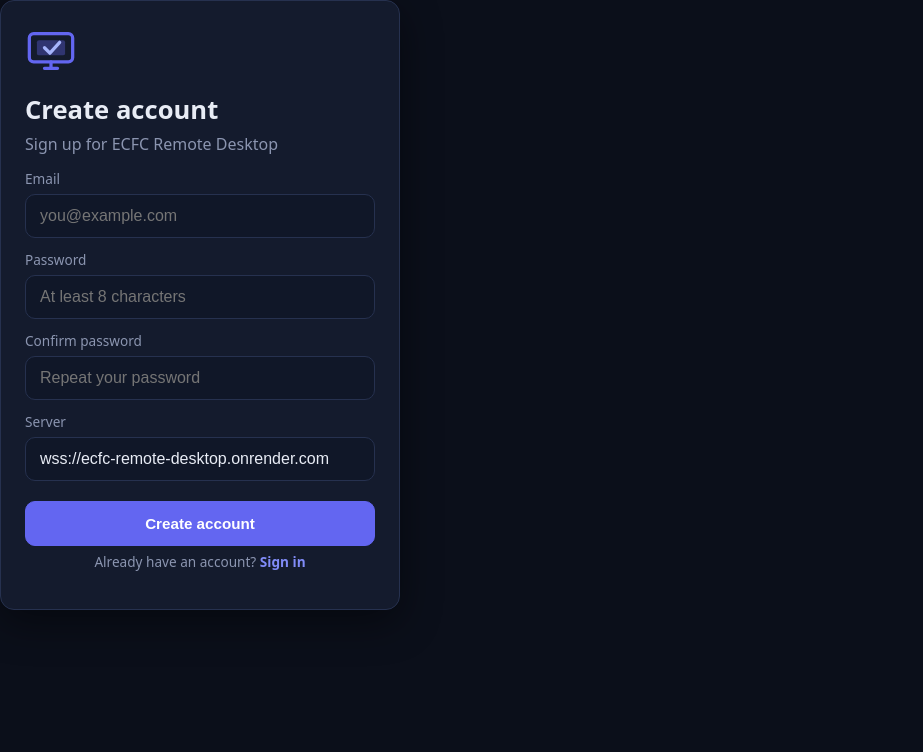
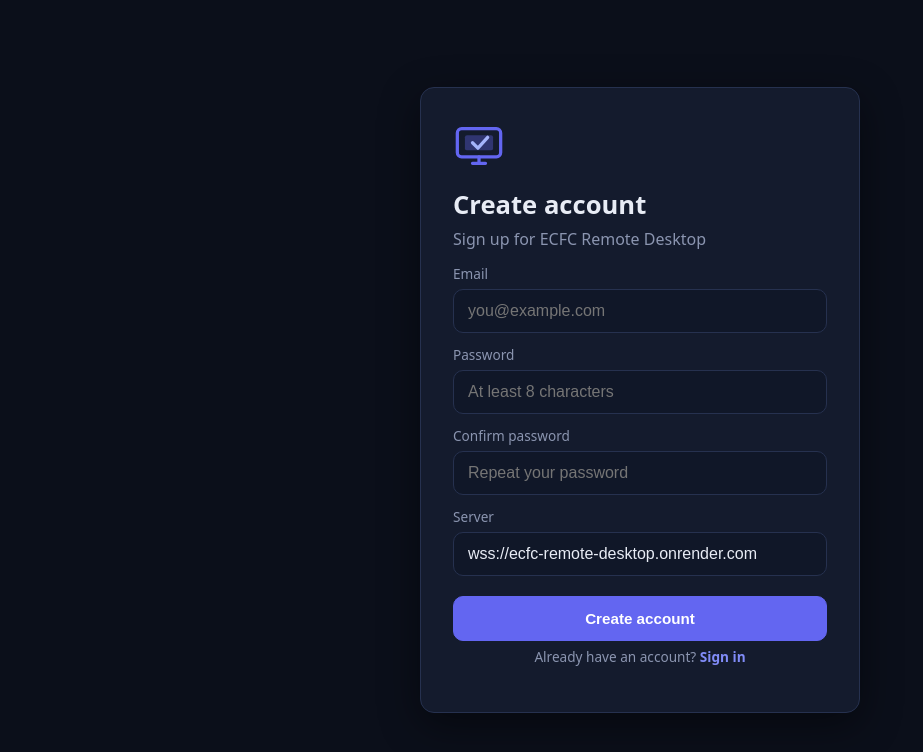
Before and after one commit to Isaac-Abiy/ecfc-remote-desktop, a plain HTML site: page client/index.html in a window 1280 px wide. Both pictures are taken after a click on the link "Sign up". Shown: the whole page, without its empty margins (0-923 px from the left). Drawn offline with Linux system fonts and the light colour scheme.

Commit message:
Center all auth screens (signup/2FA were stuck left on desktop)

```diff
--- a/client/styles.css
+++ b/client/styles.css
@@ -55,7 +55,11 @@
   flex-direction: column;
 }
 
-#screen-login { align-items: center; justify-content: center; padding: 20px; }
+#screen-login, #screen-signup, #screen-2fa {
+  align-items: center;
+  justify-content: center;
+  padding: 20px;
+}
 
 /* ---------- Cards / forms ---------- */
 .card {
@@ -325,4 +329,9 @@
 @media (min-width: 700px) {
   .card h1 { font-size: 1.6rem; }
   .toolbar { padding: 8px 16px; }
+  /* Auth cards: a bit roomier on desktop, still centered */
+  #screen-login .card, #screen-signup .card, #screen-2fa .card {
+    max-width: 440px;
+    padding: 32px;
+  }
 }
```
